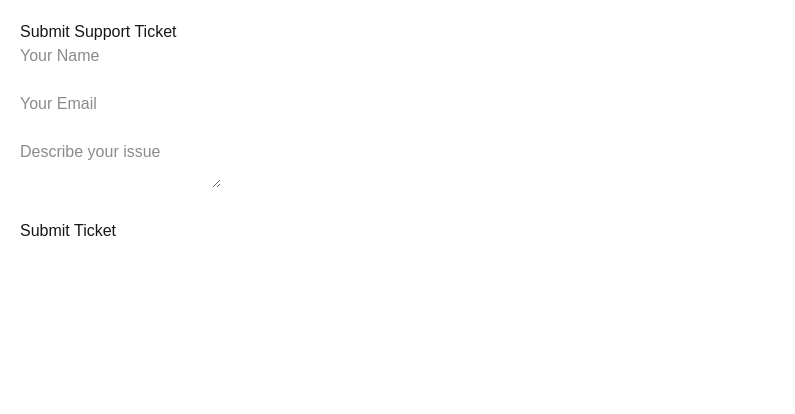
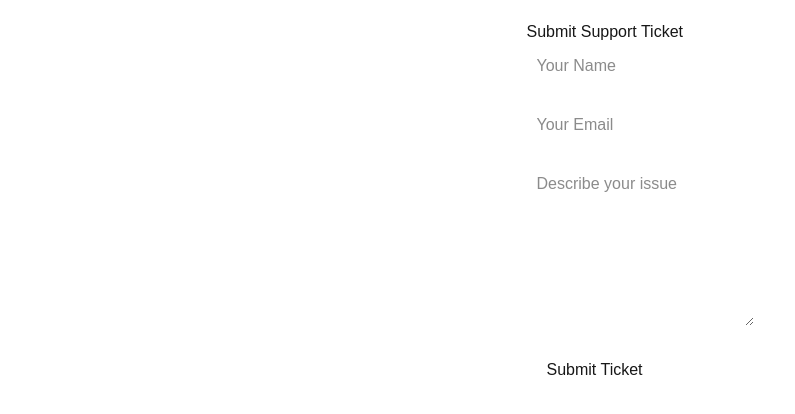
Before and after one commit to dawnmickeyhamilton-glitch/ai-support-dashboard, a Next.js app: page /submit-ticket in a window 1280 px wide. Shown: the top 414 px of the page, without its empty margins (0-795 px from the left). Built offline with nearby package versions, Linux system fonts and the light colour scheme.

Commit message:
Add submit ticket form

```diff
--- a/app/submit-ticket/page.tsx
+++ b/app/submit-ticket/page.tsx
@@ -6,10 +6,12 @@ export default function SubmitTicket() {
   const [customer_name, setCustomerName] = useState('')
   const [email, setEmail] = useState('')
   const [ticket_message, setTicketMessage] = useState('')
+  const [success, setSuccess] = useState(false)
 
   const handleSubmit = async (e: React.FormEvent) => {
     e.preventDefault()
 
+    try {
       await fetch('http://localhost:5678/webhook/support-ticket', {
         method: 'POST',
         headers: {
@@ -22,45 +24,78 @@ export default function SubmitTicket() {
         }),
       })
 
-    alert('Ticket submitted successfully!')
-
+      setSuccess(true)
       setCustomerName('')
       setEmail('')
       setTicketMessage('')
+    } catch (error) {
+      console.error(error)
+      alert('Failed to submit ticket')
+    }
   }
 
   return (
-    <div style={{ padding: '20px' }}>
+    <div style={{ padding: '20px', maxWidth: '600px', margin: '0 auto' }}>
       <h1>Submit Support Ticket</h1>
 
+      {success && (
+        <p style={{ color: 'green' }}>
+          Ticket submitted successfully!
+        </p>
+      )}
+
       <form onSubmit={handleSubmit}>
+        <div style={{ marginBottom: '15px' }}>
           <input
             type="text"
             placeholder="Your Name"
             value={customer_name}
             onChange={(e) => setCustomerName(e.target.value)}
+            required
+            style={{
+              width: '100%',
+              padding: '10px',
+            }}
           />
-        <br />
-        <br />
+        </div>
 
+        <div style={{ marginBottom: '15px' }}>
           <input
             type="email"
             placeholder="Your Email"
             value={email}
             onChange={(e) => setEmail(e.target.value)}
+            required
+            style={{
+              width: '100%',
+              padding: '10px',
+            }}
           />
-        <br />
-        <br />
+        </div>
 
+        <div style={{ marginBottom: '15px' }}>
           <textarea
             placeholder="Describe your issue"
             value={ticket_message}
             onChange={(e) => setTicketMessage(e.target.value)}
+            required
+            rows={6}
+            style={{
+              width: '100%',
+              padding: '10px',
+            }}
           />
-        <br />
-        <br />
+        </div>
 
-        <button type="submit">Submit Ticket</button>
+        <button
+          type="submit"
+          style={{
+            padding: '10px 20px',
+            cursor: 'pointer',
+          }}
+        >
+          Submit Ticket
+        </button>
       </form>
     </div>
   )
```
Lines whose indentation alone changed are shown as unchanged.
